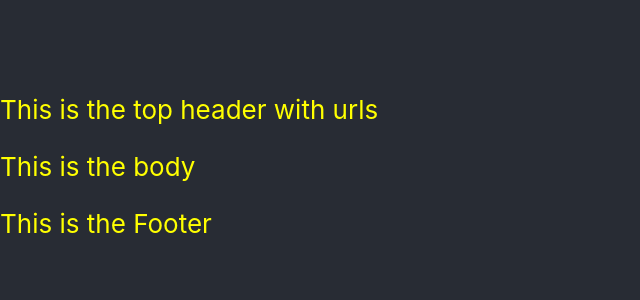
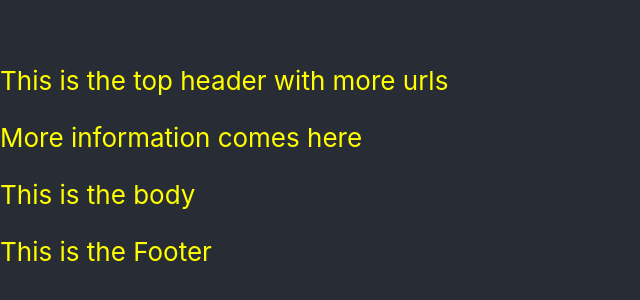
Before and after one commit to samit403/samit-website, a React (Create React App) app: page / in a window 1280 px wide. Shown: the part 234-534 px from the top of the page, without its empty margins (0-640 px from the left). Built offline with nearby package versions, Linux system fonts and the light colour scheme.

Commit message:
header changes

```diff
--- a/src/component/header.jsx
+++ b/src/component/header.jsx
@@ -1,10 +1,14 @@
 import React, { Component } from 'react';
-import '../App.css';
 
 class Header extends Component {
     state = {  }
     render() {
-        return <p>This is the top header with urls</p>
+        return (
+            <div>
+                <p>This is the top header with more urls</p>
+                <p>More information comes here</p>
+            </div>
+        )
     }
 }
 
```
